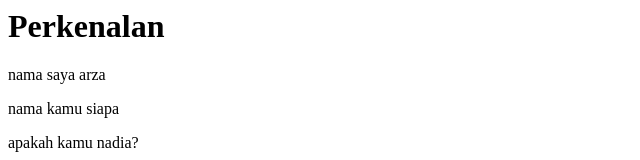
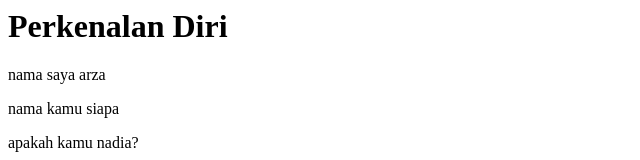
Before and after one commit to muzagi/muzagi.github.io, a plain HTML site: page index.html in a window 1280 px wide. Shown: the top 160 px of the page, without its empty margins (0-640 px from the left). Drawn offline with Linux system fonts and the light colour scheme.

Commit message:
Update index.html

```diff
--- a/index.html
+++ b/index.html
@@ -4,7 +4,7 @@
     </head>
 
     <body>
-        <h1>Perkenalan</h1>
+        <h1>Perkenalan Diri</h1>
         <p>nama saya arza</p>
 
         <p> nama kamu siapa</p>
```
